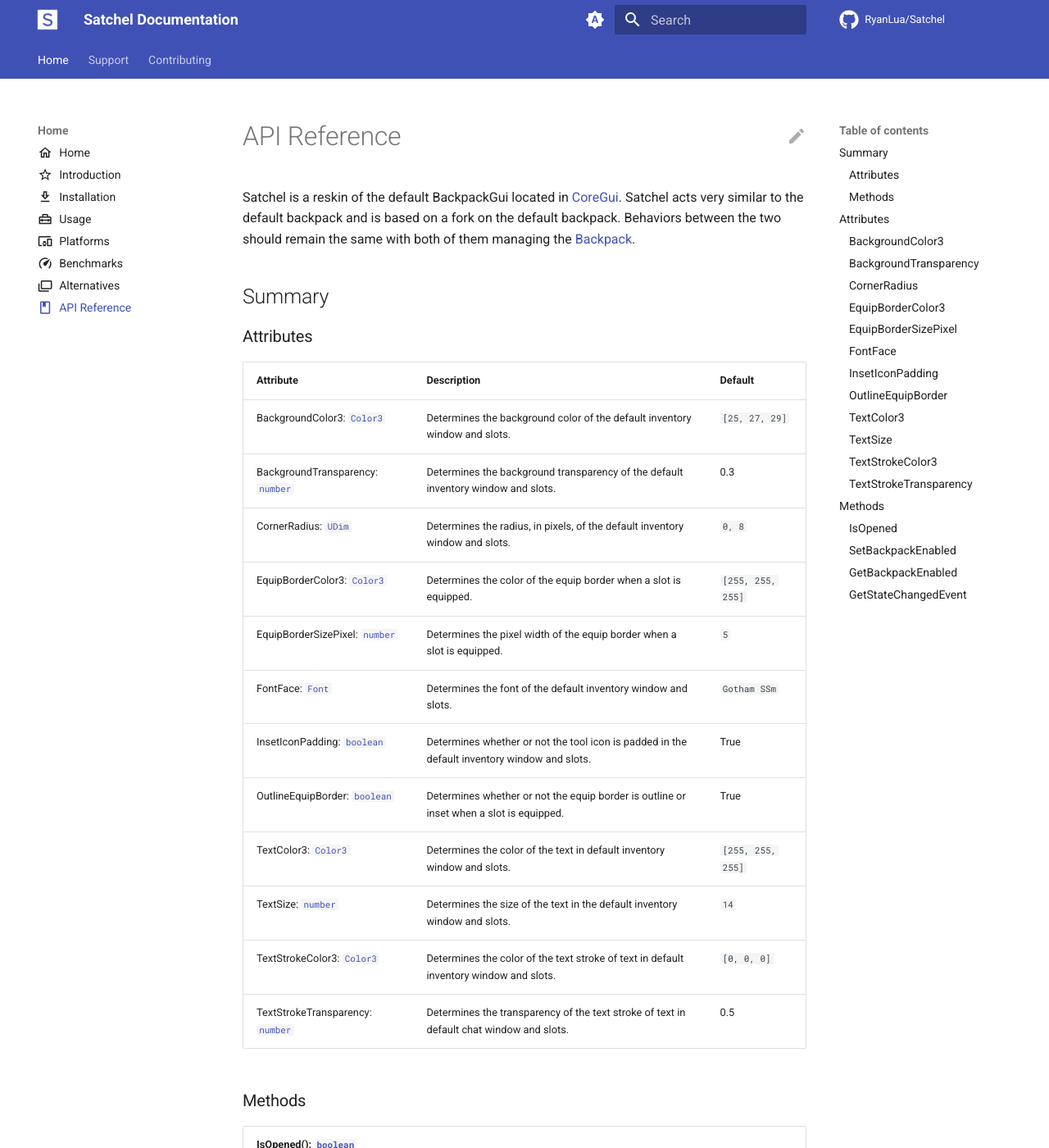
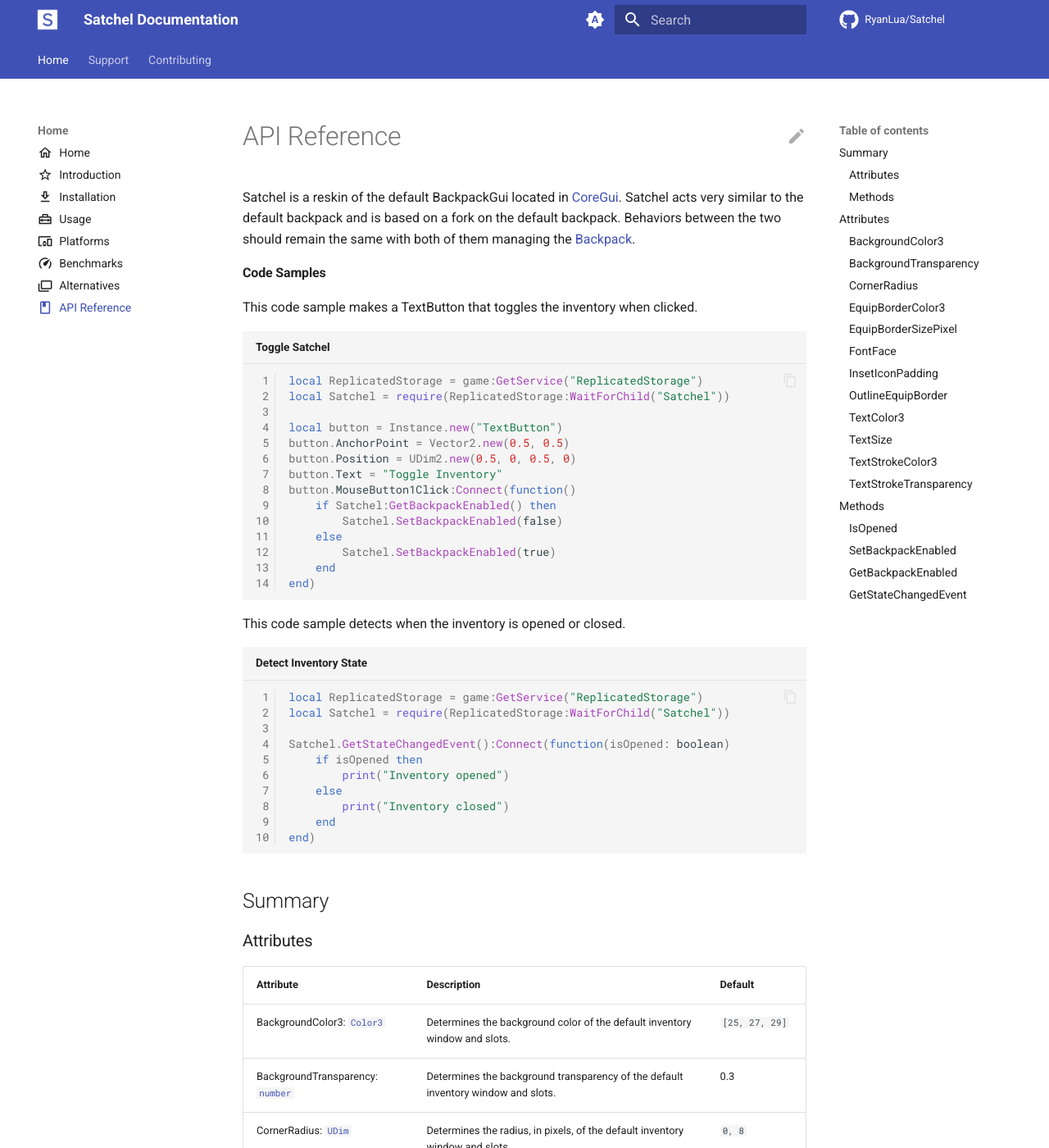
Before and after one commit to RyanLua/Satchel, an MkDocs documentation site: the page built from docs/api-reference.md, in a window 1280 px wide and 1400 px high. Shown: the whole window at 82% size. Built offline with MkDocs 1.6.1 and Material for MkDocs 9.7.7, drawn with Linux system fonts in a browser that asks for light colours; comment, search, counter and statistics services are not loaded.

Commit message:
Add code samples

````diff
--- a/docs/api-reference.md
+++ b/docs/api-reference.md
@@ -15,6 +15,42 @@
 </style>
 
 Satchel is a reskin of the default BackpackGui located in [CoreGui](https://create.roblox.com/docs/reference/engine/classes/CoreGui). Satchel acts very similar to the default backpack and is based on a fork on the default backpack. Behaviors between the two should remain the same with both of them managing the [Backpack](https://create.roblox.com/docs/reference/engine/classes/Backpack).
+
+#### Code Samples
+
+This code sample makes a TextButton that toggles the inventory when clicked.
+
+```lua title="Toggle Satchel" linenums="1"
+local ReplicatedStorage = game:GetService("ReplicatedStorage")
+local Satchel = require(ReplicatedStorage:WaitForChild("Satchel"))
+
+local button = Instance.new("TextButton")
+button.AnchorPoint = Vector2.new(0.5, 0.5)
+button.Position = UDim2.new(0.5, 0, 0.5, 0)
+button.Text = "Toggle Inventory"
+button.MouseButton1Click:Connect(function()
+    if Satchel:GetBackpackEnabled() then
+        Satchel.SetBackpackEnabled(false)
+    else
+        Satchel.SetBackpackEnabled(true)
+    end
+end)
+```
+
+This code sample detects when the inventory is opened or closed.
+
+```lua title="Detect Inventory State" linenums="1"
+local ReplicatedStorage = game:GetService("ReplicatedStorage")
+local Satchel = require(ReplicatedStorage:WaitForChild("Satchel"))
+
+Satchel.GetStateChangedEvent():Connect(function(isOpened: boolean)
+    if isOpened then
+        print("Inventory opened")
+    else
+        print("Inventory closed")
+    end
+end)
+```
 
 ## Summary
 
````
